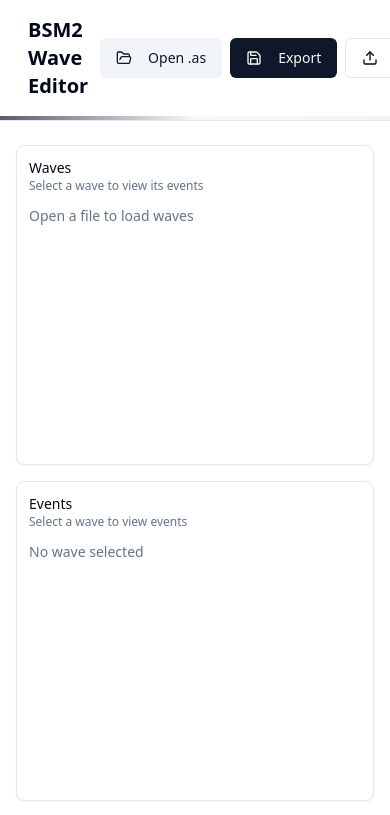
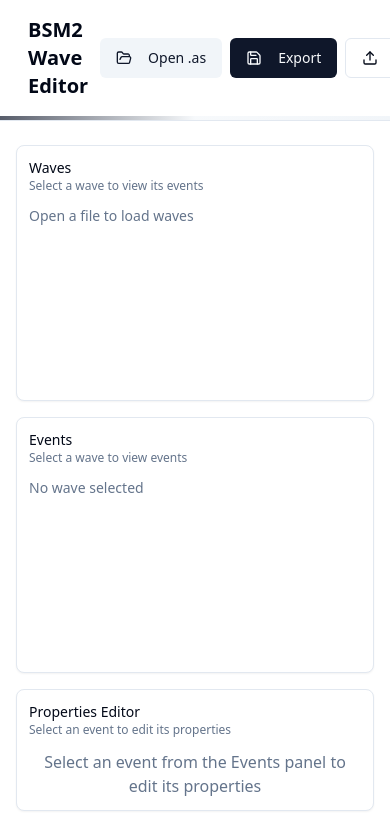
Before and after one commit to LowoTV/as-smithy, a React (Vite) app: page / in a window 390 px wide. Shown: the top 815 px of the page. Built offline with nearby package versions, Linux system fonts and the light colour scheme.

Commit message:
Fix mobile layout and event display
Improve mobile responsiveness and address issues with missing events.

```diff
--- a/src/components/WaveEditor.tsx
+++ b/src/components/WaveEditor.tsx
@@ -382,8 +382,8 @@ const WaveEditor: React.FC = () => {
         <div className="h-1 bg-gradient-to-r from-primary/70 via-accent/60 to-secondary" />
       </header>
 
-      <main className="container mx-auto px-4 py-6 grid grid-cols-1 lg:grid-cols-12 gap-4 min-h-[calc(100vh-140px)]">
-        <div className="lg:col-span-3 h-80 lg:h-[calc(100vh-140px)]">
+      <main className="container mx-auto px-4 py-6 flex flex-col lg:grid lg:grid-cols-12 gap-4 min-h-[calc(100vh-140px)]">
+        <div className="lg:col-span-3 h-64 sm:h-80 lg:h-[calc(100vh-140px)]">
           <WaveList
             waves={waves}
             selectedWaveIndex={selectedWaveIndex}
@@ -391,7 +391,7 @@ const WaveEditor: React.FC = () => {
           />
         </div>
 
-        <div className="lg:col-span-4 h-80 lg:h-[calc(100vh-140px)]">
+        <div className="lg:col-span-4 h-64 sm:h-80 lg:h-[calc(100vh-140px)]">
           <EventList
             events={selectedWave?.events || []}
             selectedEventIndex={selectedEventIndex}
@@ -400,7 +400,7 @@ const WaveEditor: React.FC = () => {
           />
         </div>
 
-        <div className="lg:col-span-5 h-96 lg:h-[calc(100vh-140px)]">
+        <div className="lg:col-span-5 flex-1 lg:h-[calc(100vh-140px)]">
           <PropertiesEditor
             selectedEvent={selectedEvent}
             eventDraft={eventDraft}
--- a/src/components/wave-editor/EventList.tsx
+++ b/src/components/wave-editor/EventList.tsx
@@ -44,13 +44,13 @@ const EventList: React.FC<EventListProps> = ({
               <Button
                 key={index}
                 variant={selectedEventIndex === index ? "default" : "ghost"}
-                className="justify-start h-auto p-2 text-left"
+                className="justify-start h-auto p-3 text-left touch-manipulation min-h-[3rem]"
                 onClick={() => onSelectEvent(index)}
               >
                 <div className="w-full">
                   <div className="font-medium text-sm">{event.type || `Event ${index + 1}`}</div>
-                  <div className="text-xs text-muted-foreground truncate">
-                    {event.content.slice(0, 50)}...
+                  <div className="text-xs text-muted-foreground line-clamp-2 whitespace-normal">
+                    {event.content}
                   </div>
                 </div>
               </Button>
--- a/src/components/wave-editor/WaveList.tsx
+++ b/src/components/wave-editor/WaveList.tsx
@@ -37,7 +37,7 @@ const WaveList: React.FC<WaveListProps> = ({ waves, selectedWaveIndex, onSelectW
               <Button
                 key={index}
                 variant={selectedWaveIndex === index ? "default" : "ghost"}
-                className="justify-start h-auto p-2 text-left"
+                className="justify-start h-auto p-3 text-left touch-manipulation"
                 onClick={() => onSelectWave(index)}
               >
                 <div className="w-full">
```
